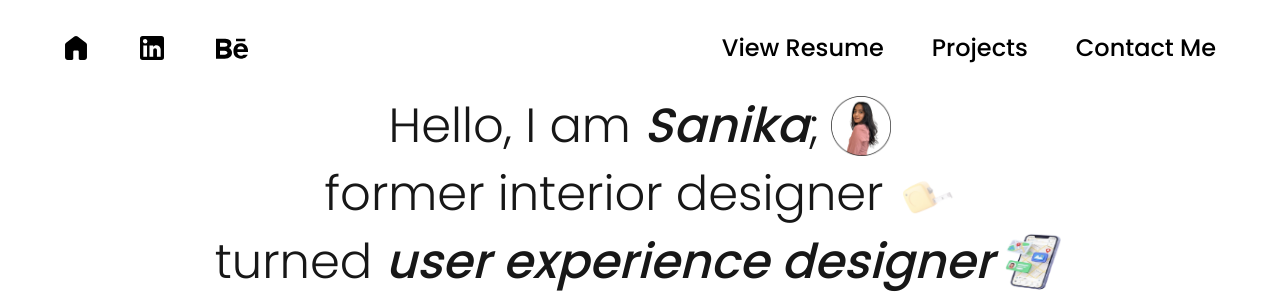
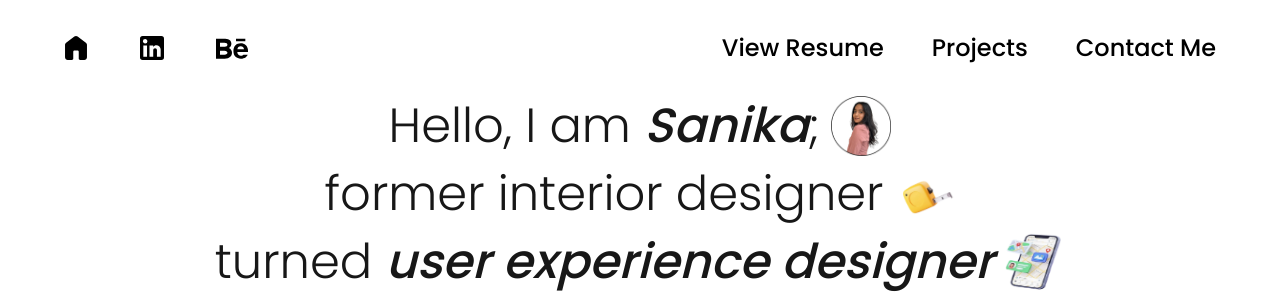
Before and after one commit to DeltaChovvy/Sanika-Portfolio-Page, a Next.js app: page / in a window 1280 px wide. Shown: the top 293 px of the page. Built offline with nearby package versions, Linux system fonts and the light colour scheme.

Commit message:
fixed blurred image issue 2

```diff
--- a/app/layout.tsx
+++ b/app/layout.tsx
@@ -30,6 +30,10 @@ export const metadata: Metadata = {
     maximumScale: 5,
     userScalable: true,
   },
+  icons: {
+    icon: '/taper.png',
+    apple: '/taper.png',
+  },
 };
 
 export default function RootLayout({
--- a/components/Hero.tsx
+++ b/components/Hero.tsx
@@ -61,7 +61,7 @@ export default function Hero() {
               {/* Desktop: static tape icon */}
               <div className="hidden md:block">
                 <Image
-                  src="/tape.png"
+                  src="/tapel.png"
                   alt=""
                   width={60}
                   height={60}
@@ -73,7 +73,7 @@ export default function Hero() {
               <div className="block md:hidden">
                 <div className="absolute inset-0 animate-fade-in-out" style={{ animationDelay: '0s' }}>
                   <Image
-                    src="/tape.png"
+                    src="/tapel.png"
                     alt=""
                     width={48}
                     height={48}
```
Also changed, not shown: public/tapel.png (added), public/taper.png (added).
